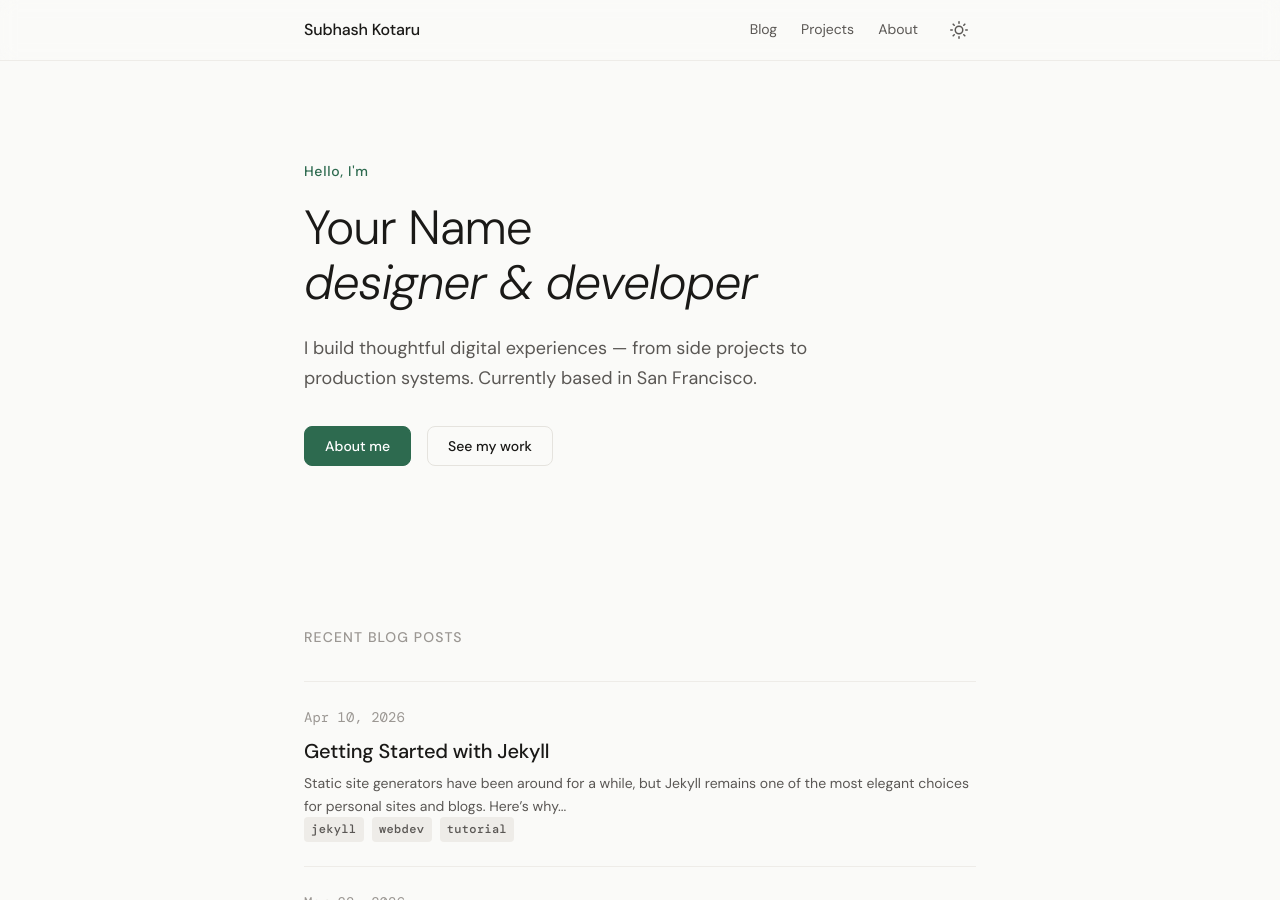
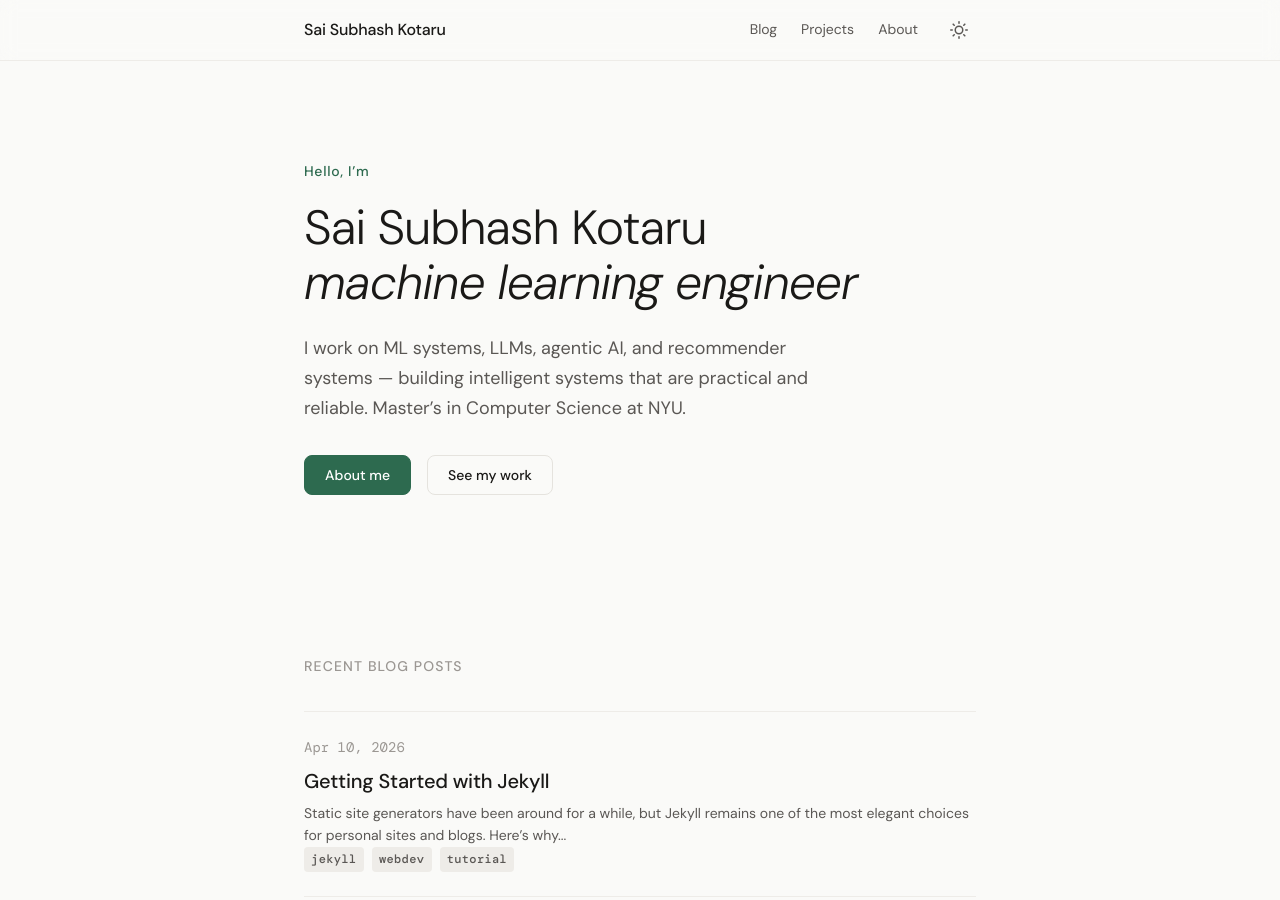
Before and after one commit to subhashkotaru/mywebsite, a Jekyll site: the page built from index.html, in a window 1280 px wide and 900 px high. Built offline with Jekyll 4.4.1, drawn with Linux system fonts in a browser that asks for light colours; some of the changed text lies outside the part shown.

Commit message:
Update bio: NYU ML engineer, Samsung Research, Allyin.ai; align site name and hero
Made-with: Cursor

```diff
--- a/_config.yml
+++ b/_config.yml
@@ -1,10 +1,10 @@
-title: "Subhash Kotaru"
-description: "Developer"
+title: "Sai Subhash Kotaru"
+description: "Machine Learning Engineer · NYU MS CS"
 url: "https://subhashkotaru.github.io"
 baseurl: "/mywebsite"
 
 author:
-  name: "Subhash Kotaru"
+  name: "Sai Subhash Kotaru"
   email: "sk12154@nyu.edu"
   phone: "3322801757"
   github: "subhashkotaru"
--- a/index.html
+++ b/index.html
@@ -4,12 +4,12 @@ title: Home
 ---
 <section class="hero">
   <div class="container">
-    <span class="hero-eyebrow">Hello, I'm</span>
-    <h1 class="hero-title">Your Name<br><em>designer & developer</em></h1>
-    <p class="hero-desc">I build thoughtful digital experiences — from side projects to production systems. Currently based in San Francisco.</p>
+    <span class="hero-eyebrow">Hello, I’m</span>
+    <h1 class="hero-title">Sai Subhash Kotaru<br><em>machine learning engineer</em></h1>
+    <p class="hero-desc">I work on ML systems, LLMs, agentic AI, and recommender systems — building intelligent systems that are practical and reliable. Master’s in Computer Science at NYU.</p>
     <div class="hero-actions">
-      <a href="/about" class="btn btn--primary">About me</a>
-      <a href="/projects" class="btn btn--outline">See my work</a>
+      <a href="{{ '/about' | relative_url }}" class="btn btn--primary">About me</a>
+      <a href="{{ '/projects' | relative_url }}" class="btn btn--outline">See my work</a>
     </div>
   </div>
 </section>
```
Also changed, not shown: pages/about.html (+4 -3 lines).
